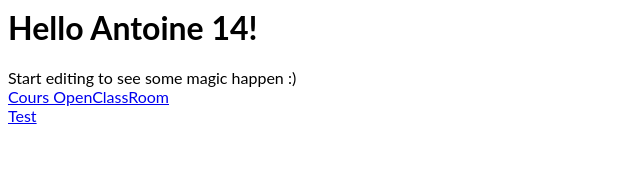
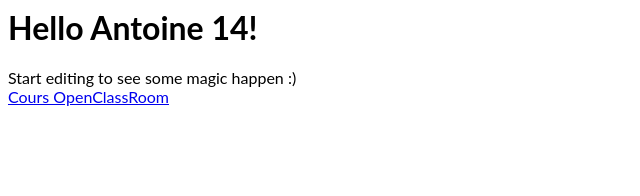
Before and after one commit to Antoine1207/angular-ivy-qenvep, an Angular app: page / in a window 1280 px wide. Shown: the top 196 px of the page, without its empty margins (0-640 px from the left). Built offline with nearby package versions, Linux system fonts and the light colour scheme.

Commit message:
1 file modified

```diff
--- a/src/app/app.component.html
+++ b/src/app/app.component.html
@@ -2,6 +2,5 @@
 <p>
   Start editing to see some magic happen :) <br>
   <a href="https://openclassrooms.com/fr/courses/1603881-apprenez-a-creer-votre-site-web-avec-html5-et-css3/1604646-creez-des-liens"> Cours OpenClassRoom</a> <br>
-  <a href="../test.html"> Test </a>
 
 </p>
```
